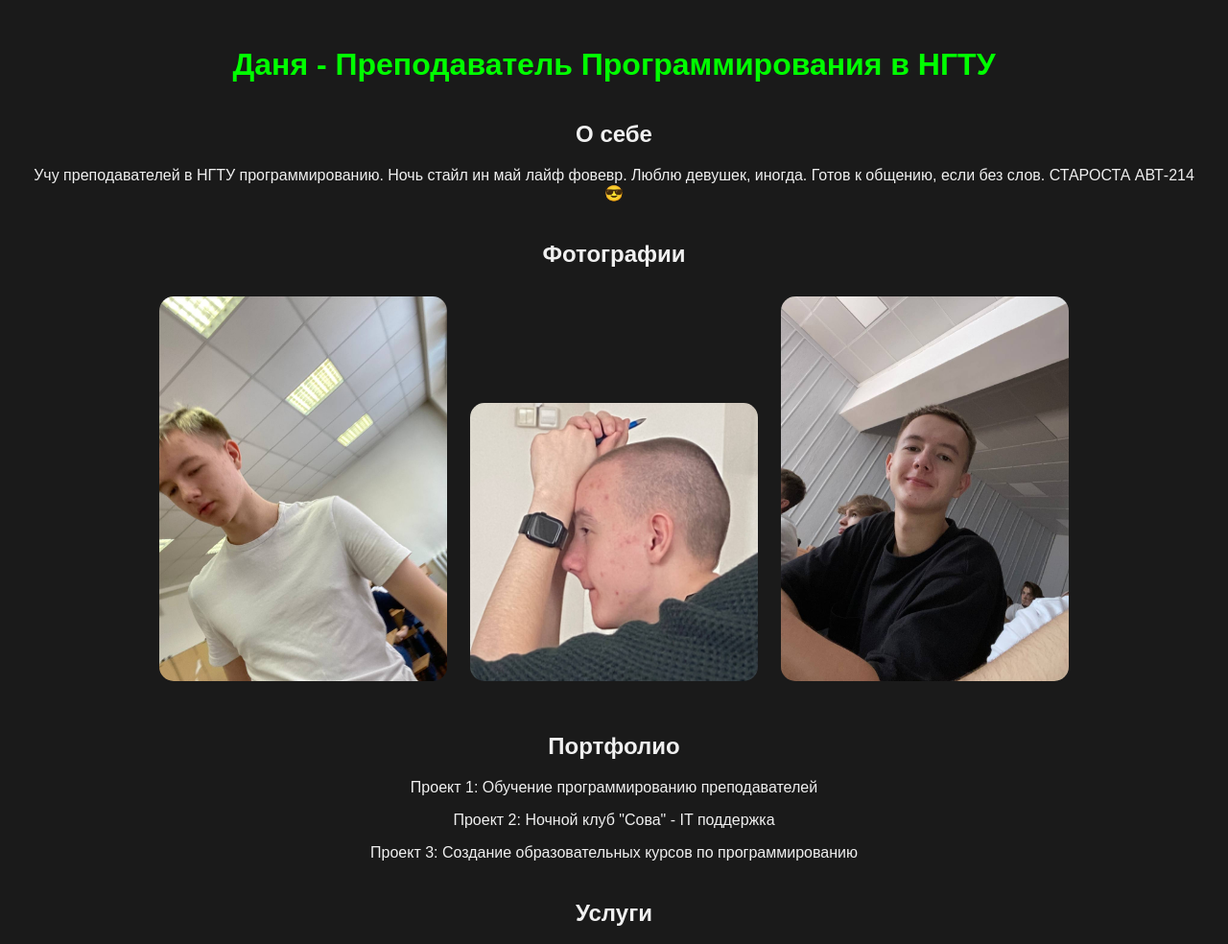
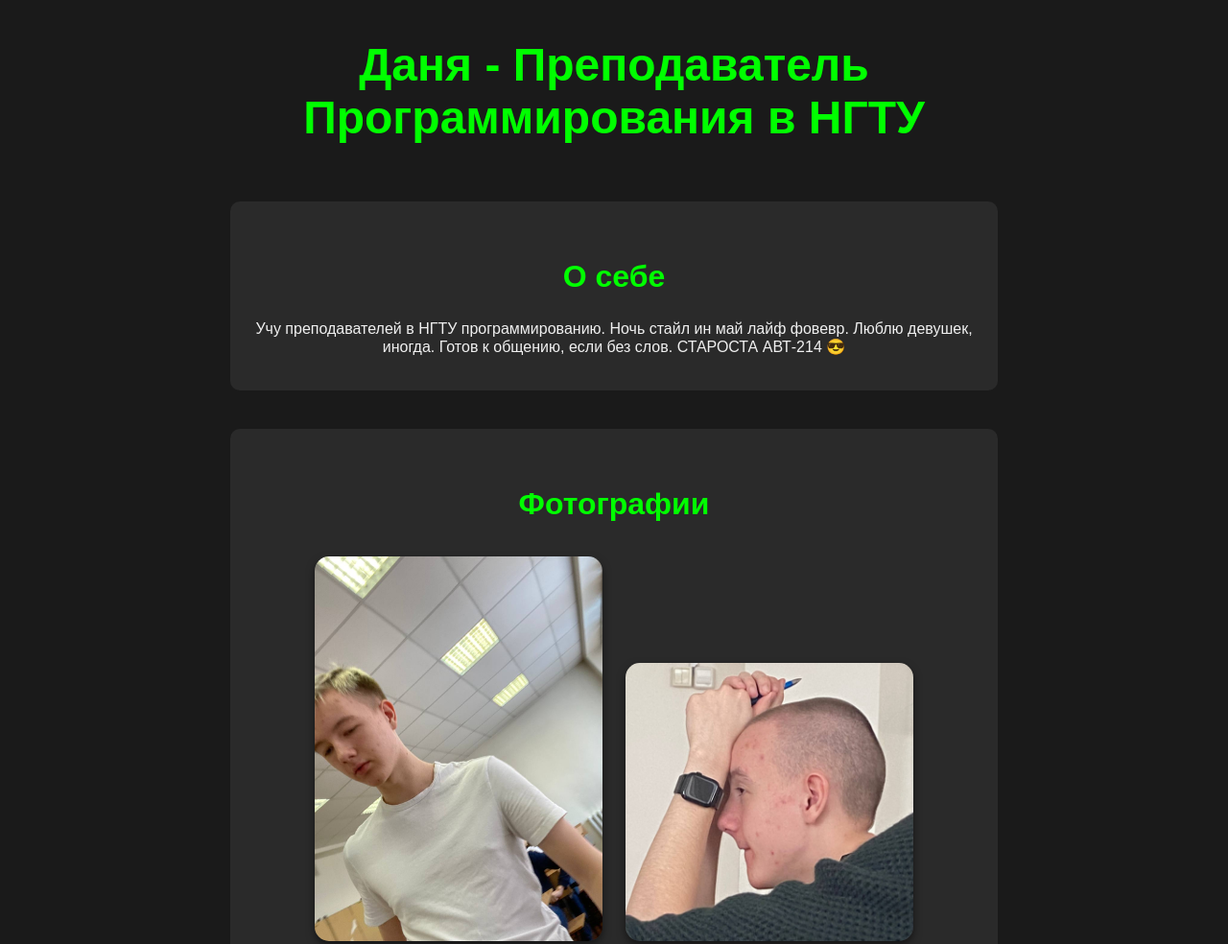
Before and after one commit to millykir/millykir.github.io, a plain HTML site: page index.html in a window 1280 px wide. Shown: the top 984 px of the page at 96% size. Drawn offline with Linux system fonts and the light colour scheme.

Commit message:
graphic1

```diff
--- a/index.html
+++ b/index.html
@@ -6,26 +6,65 @@
     <title>Даня - Преподаватель Программирования в НГТУ</title>
     <style>
         body {
-            font-family: Arial, sans-serif;
+            font-family: 'Arial', sans-serif;
             background-color: #1a1a1a;
             color: #f0f0f0;
             text-align: center;
+            margin: 0;
+            padding: 0;
+            overflow-x: hidden;
         }
         .container {
             margin: 0 auto;
             padding: 20px;
+            max-width: 800px;
         }
         h1 {
             color: #00ff00;
+            font-size: 3em;
+            margin: 0;
+            padding: 20px 0;
+            animation: fadeIn 2s ease-in-out;
+        }
+        h2 {
+            color: #00ff00;
+            font-size: 2em;
+            margin-top: 40px;
+            animation: slideIn 1s ease-in-out;
+        }
+        p {
+            animation: fadeIn 3s ease-in-out;
         }
         img {
             width: 300px;
             height: auto;
             border-radius: 15px;
             margin: 10px;
+            box-shadow: 0 4px 8px rgba(0, 0, 0, 0.5);
+            transition: transform 0.3s, box-shadow 0.3s;
+        }
+        img:hover {
+            transform: scale(1.1);
+            box-shadow: 0 8px 16px rgba(0, 0, 0, 0.7);
         }
         .section {
             margin-top: 40px;
+            padding: 20px;
+            background-color: #2a2a2a;
+            border-radius: 10px;
+            animation: fadeInUp 1.5s ease-in-out;
+        }
+        @keyframes fadeIn {
+            from { opacity: 0; }
+            to { opacity: 1; }
+        }
+        @keyframes slideIn {
+            from { transform: translateX(-100%); }
+            to { transform: translateX(0); }
+        }
+        @keyframes fadeInUp {
+            from { opacity: 0; transform: translateY(20px); }
+            to { opacity: 1; transform: translateY(0); }
         }
     </style>
 </head>
```
